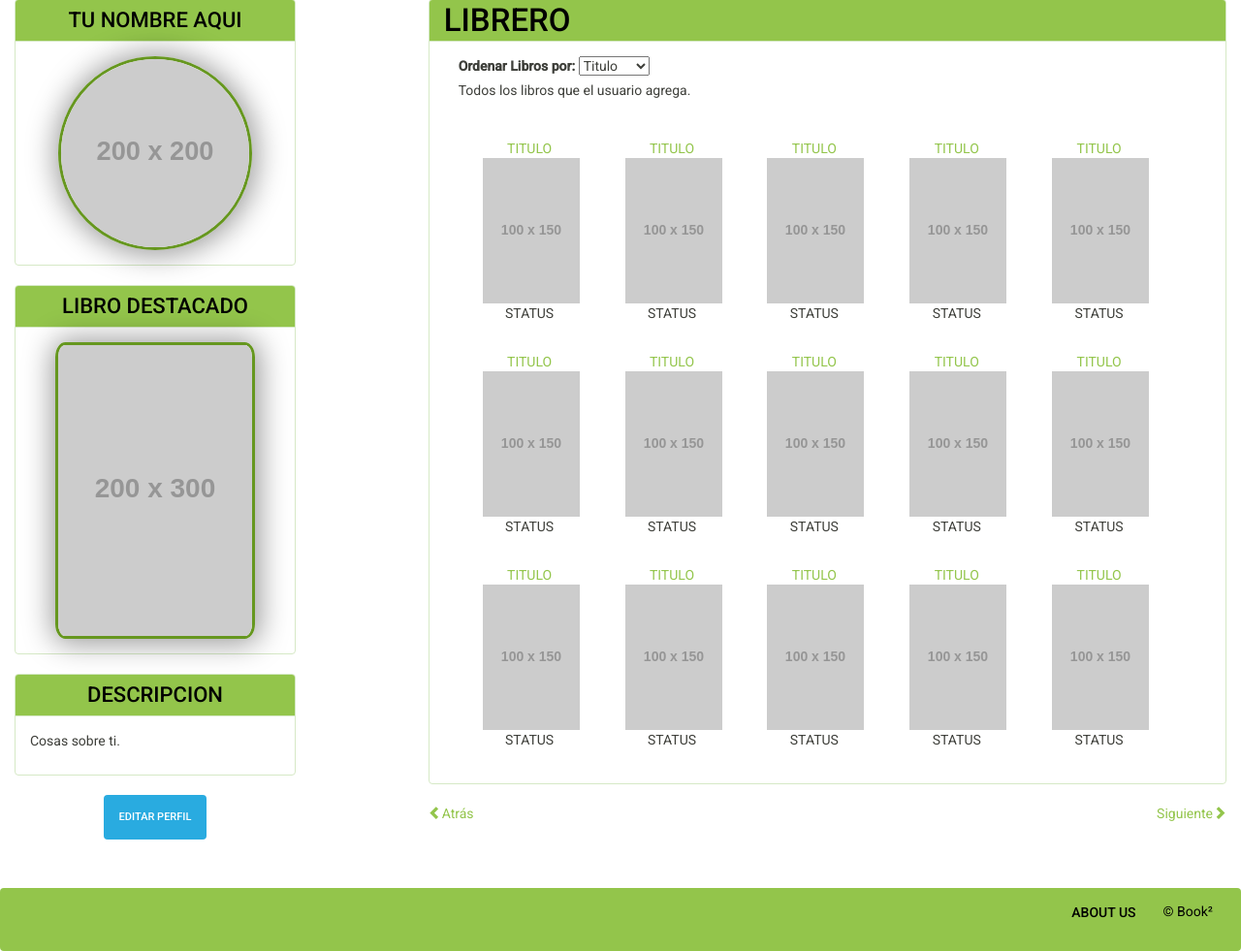
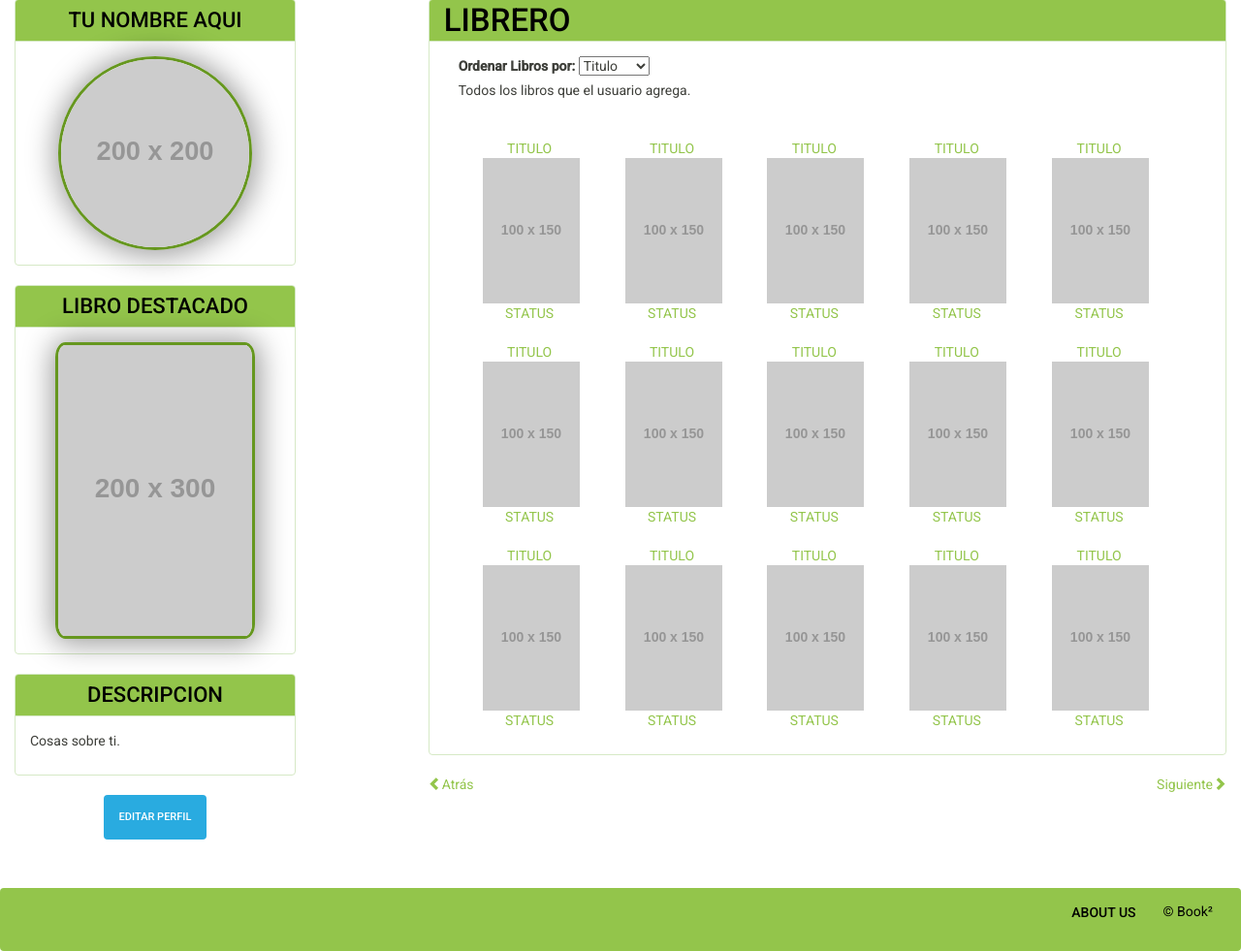
Before and after one commit to bennymc/Proyecto, a PHP site: page /perfil.php in a window 1280 px wide. Shown: the part 85-1066 px from the top of the page at 97% size. Run offline with PHP 8.4, Linux system fonts and the light colour scheme; grey boxes labelled with a size stand in for pictures from a placeholder-image service; some libraries are stand-ins or nearby versions.

Commit message:
puse un modal status
si el usuario quiere cambiar el estatus le da clic y aparece el modal
con las opciones, lo puse como un include

```diff
--- /dev/null
+++ b/includes/LibrosenPerfil.html
@@ -0,0 +1,46 @@
+<a href="ejemplar.php" class="center-block">TITULO</a>
+<a href="ejemplar.php"><img src="http://placehold.it/100x150" alt="Libro"></a>
+<a href="#" data-toggle="modal" data-target="#smallModal" class="center-block">STATUS</a>
+
+<div class="modal fade" id="smallModal" tabindex="-1" role="dialog" aria-labelledby="smallModal" aria-hidden="true">
+  <div class="modal-dialog modal-sm">
+    <div class="modal-content">
+      <div class="modal-header">
+        <button type="button" class="close" data-dismiss="modal" aria-hidden="true">&times;</button>
+        <h4 class="modal-title" id="myModalLabel">Selecciona Estatus Del Libro</h4>
+      </div>
+      <div class="modal-body">
+        <form class="form-horizontal">
+          <fieldset>
+            <div class="form-group">
+              <div class="col-lg-10">
+                <div class="radio">
+                  <label>
+                    <input name="optionsRadios" id="optionsRadios1" value="option1" checked="" type="radio">
+                    Leido
+                  </label>
+                </div>
+                <div class="radio">
+                  <label>
+                    <input name="optionsRadios" id="optionsRadios2" value="option2" type="radio">
+                    Leyendo
+                  </label>
+                </div>
+                <div class="radio">
+                  <label>
+                    <input name="optionsRadios" id="optionsRadios2" value="option2" type="radio">
+                    Por Leer
+                  </label>
+                </div>
+              </div>
+            </div>
+          </fieldset>
+        </form>
+      </div>
+      <div class="modal-footer">
+        <button type="button" class="btn btn-default" data-dismiss="modal">Close</button>
+        <button type="button" class="btn  btn-success">Save changes</button>
+      </div>
+    </div>
+  </div>
+</div>
--- a/perfil.php
+++ b/perfil.php
@@ -54,79 +54,79 @@
 				<div class="col-md-12">
 					<p> Todos los libros que el usuario agrega.<br><br></p>
 					<div class="col-md-2 librosencontenedor">
-						<a href="ejemplar.php" class="center-block">TITULO</a>
-					 	<a href="ejemplar.php"><img src="http://placehold.it/100x150" alt="Libro"></a>
-					 	<p>STATUS</p>
+					 	<?php
+							include "includes/LibrosenPerfil.html";
+						?>
 					</div>
 					<div class="col-md-2 librosencontenedor">
-						<a href="ejemplar.php" class="center-block">TITULO</a>
-					 	<a href="ejemplar.php"><img src="http://placehold.it/100x150" alt="Libro"></a>
-					 	<p>STATUS</p>
+						<?php
+							include "includes/LibrosenPerfil.html";
+						?>
 					</div>
 					<div class="col-md-2 librosencontenedor">
-						<a href="ejemplar.php" class="center-block">TITULO</a>
-					 	<a href="ejemplar.php"><img src="http://placehold.it/100x150" alt="Libro"></a>
-					 	<p>STATUS</p>
+						<?php
+							include "includes/LibrosenPerfil.html";
+						?>
 					</div>
 					<div class="col-md-2 librosencontenedor">
-						<a href="ejemplar.php" class="center-block">TITULO</a>
-					 	<a href="ejemplar.php"><img src="http://placehold.it/100x150" alt="Libro"></a>
-					 	<p>STATUS</p>
+						<?php
+							include "includes/LibrosenPerfil.html";
+						?>
 					</div>
 					<div class="col-md-2 librosencontenedor">
-						<a href="ejemplar.php" class="center-block">TITULO</a>
-					 	<a href="ejemplar.php"><img src="http://placehold.it/100x150" alt="Libro"></a>
-					 	<p>STATUS</p>
+						<?php
+							include "includes/LibrosenPerfil.html";
+						?>
 					</div>
 					<div class="col-md-2 librosencontenedor">
-						<a href="ejemplar.php" class="center-block">TITULO</a>
-					 	<a href="ejemplar.php"><img src="http://placehold.it/100x150" alt="Libro"></a>
-					 	<p>STATUS</p>
+						<?php
+							include "includes/LibrosenPerfil.html";
+						?>
 					</div>
 					<div class="col-md-2 librosencontenedor">
-						<a href="ejemplar.php" class="center-block">TITULO</a>
-					 	<a href="ejemplar.php"><img src="http://placehold.it/100x150" alt="Libro"></a>
-					 	<p>STATUS</p>
+						<?php
+							include "includes/LibrosenPerfil.html";
+						?>
 					</div>
 					<div class="col-md-2 librosencontenedor">
-						<a href="ejemplar.php" class="center-block">TITULO</a>
-					 	<a href="ejemplar.php"><img src="http://placehold.it/100x150" alt="Libro"></a>
-					 	<p>STATUS</p>
+						<?php
+							include "includes/LibrosenPerfil.html";
+						?>
 					</div>
 					<div class="col-md-2 librosencontenedor">
-						<a href="ejemplar.php" class="center-block">TITULO</a>
-					 	<a href="ejemplar.php"><img src="http://placehold.it/100x150" alt="Libro"></a>
-					 	<p>STATUS</p>
+						<?php
+							include "includes/LibrosenPerfil.html";
+						?>
 					</div>
 					<div class="col-md-2 librosencontenedor">
-						<a href="ejemplar.php" class="center-block">TITULO</a>
-					 	<a href="ejemplar.php"><img src="http://placehold.it/100x150" alt="Libro"></a>
-					 	<p>STATUS</p>
+						<?php
+							include "includes/LibrosenPerfil.html";
+						?>
 					</div>
 					<div class="col-md-2 librosencontenedor">
-						<a href="ejemplar.php" class="center-block">TITULO</a>
-					 	<a href="ejemplar.php"><img src="http://placehold.it/100x150" alt="Libro"></a>
-					 	<p>STATUS</p>
+						<?php
+							include "includes/LibrosenPerfil.html";
+						?>
 					</div>
 					<div class="col-md-2 librosencontenedor">
-						<a href="ejemplar.php" class="center-block">TITULO</a>
-					 	<a href="ejemplar.php"><img src="http://placehold.it/100x150" alt="Libro"></a>
-					 	<p>STATUS</p>
+						<?php
+							include "includes/LibrosenPerfil.html";
+						?>
 					</div>
 					<div class="col-md-2 librosencontenedor">
-						<a href="ejemplar.php" class="center-block">TITULO</a>
-					 	<a href="ejemplar.php"><img src="http://placehold.it/100x150" alt="Libro"></a>
-					 	<p>STATUS</p>
+						<?php
+							include "includes/LibrosenPerfil.html";
+						?>
 					</div>
 					<div class="col-md-2 librosencontenedor">
-						<a href="ejemplar.php" class="center-block">TITULO</a>
-					 	<a href="ejemplar.php"><img src="http://placehold.it/100x150" alt="Libro"></a>
-					 	<p>STATUS</p>
+						<?php
+							include "includes/LibrosenPerfil.html";
+						?>
 					</div>
 					<div class="col-md-2 librosencontenedor">
-						<a href="ejemplar.php" class="center-block">TITULO</a>
-					 	<a href="ejemplar.php"><img src="http://placehold.it/100x150" alt="Libro"></a>
-					 	<p>STATUS</p>
+						<?php
+							include "includes/LibrosenPerfil.html";
+						?>
 					</div>
 				</div>
 			</div>
```
